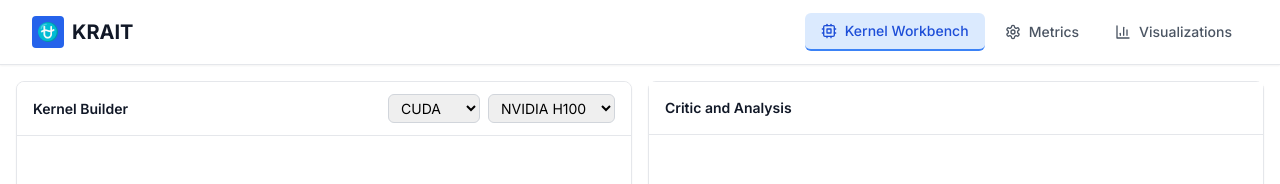
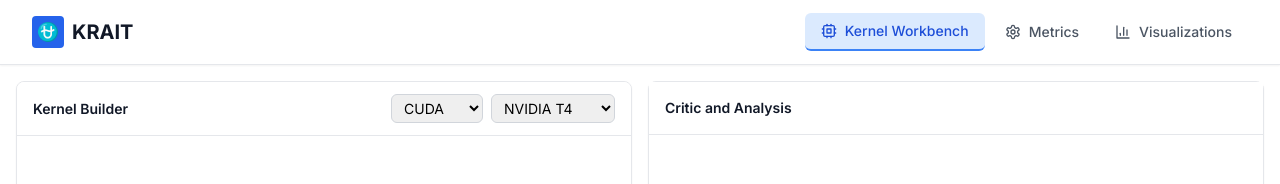
Before and after one commit to kcharvi/KRAIT, a Next.js app in the folder frontend/: page / in a window 1280 px wide. Shown: the top 184 px of the page. Built offline with nearby package versions, Linux system fonts and the light colour scheme.

Commit message:
Update KernelWorkbench.tsx

```diff
--- a/frontend/components/KernelWorkbench.tsx
+++ b/frontend/components/KernelWorkbench.tsx
@@ -7,7 +7,34 @@ import CriticPanel from "./CriticPanel";
 
 export default function KernelWorkbench() {
     const [backend, setBackend] = useState("CUDA");
-    const [hardware, setHardware] = useState("NVIDIA H100");
+    const [hardware, setHardware] = useState("NVIDIA T4");
+
+    // Define which backends support compilation and execution
+    const supportsCompilation = backend === "CUDA";
+    const supportsExecution = backend === "CUDA";
+
+    // Define supported hardware for each backend
+    const getSupportedHardware = (backend: string) => {
+        switch (backend) {
+            case "CUDA":
+                return ["NVIDIA T4", "CPU"];
+            case "Triton":
+            case "OpenCL":
+                return ["NVIDIA T4", "CPU"]; // Same options but compilation blocked
+            default:
+                return ["NVIDIA T4", "CPU"];
+        }
+    };
+
+    const supportedHardware = getSupportedHardware(backend);
+
+    // Auto-switch hardware when backend changes if current hardware is not supported
+    useEffect(() => {
+        if (!supportedHardware.includes(hardware)) {
+            setHardware(supportedHardware[0]);
+        }
+    }, [backend, supportedHardware, hardware]);
+
     const [attempts, setAttempts] = useState(1);
     const [prompt, setPrompt] = useState("");
     const [selectedProblem, setSelectedProblem] = useState<string>("");
@@ -328,10 +355,13 @@ export default function KernelWorkbench() {
                                     setIsCompiling(false);
                                 }}
                             >
-                                <option>NVIDIA A100</option>
-                                <option>NVIDIA H100</option>
-                                <option>AMD MI300X</option>
-                                <option>CPU</option>
+                                {supportedHardware.map((hw) => (
+                                    <option key={hw} value={hw}>
+                                        {hw}
+                                    </option>
+                                ))}
+                                <option disabled>NVIDIA H100</option>
+                                <option disabled>AMD</option>
                             </select>
                         </div>
                     </div>
@@ -378,18 +408,30 @@ export default function KernelWorkbench() {
                                     <button
                                         onClick={handleCompile}
                                         disabled={
-                                            !generatedCode.trim() || isCompiling || isGenerating
+                                            !generatedCode.trim() ||
+                                            isCompiling ||
+                                            isGenerating ||
+                                            !supportsCompilation
                                         }
                                         className={`px-2 py-1 text-xs rounded text-white ${
-                                            compilationStatus === "success"
+                                            !supportsCompilation
+                                                ? "bg-gray-400 cursor-not-allowed"
+                                                : compilationStatus === "success"
                                                 ? "bg-green-500 hover:bg-green-600"
                                                 : compilationStatus === "error" &&
                                                   compilationAttempts >= maxCompilationAttempts
                                                 ? "bg-red-500 hover:bg-red-600"
                                                 : "bg-blue-500 hover:bg-blue-600"
                                         } disabled:bg-gray-400 disabled:cursor-not-allowed`}
+                                        title={
+                                            !supportsCompilation
+                                                ? "Currently unavailable for this backend"
+                                                : ""
+                                        }
                                     >
-                                        {compilationStatus === "success"
+                                        {!supportsCompilation
+                                            ? "🚫 Blocked"
+                                            : compilationStatus === "success"
                                             ? "✅ Compiled"
                                             : compilationStatus === "error" &&
                                               compilationAttempts >= maxCompilationAttempts
@@ -418,6 +460,25 @@ export default function KernelWorkbench() {
                                     </pre>
                                 </div>
                             </div>
+                            {!supportsCompilation && (
+                                <div className="mt-2 p-3 bg-yellow-50 border border-yellow-200 rounded-lg">
+                                    <div className="flex items-start">
+                                        <div className="flex-shrink-0">
+                                            <div className="w-4 h-4 text-yellow-500">⚠️</div>
+                                        </div>
+                                        <div className="ml-3">
+                                            <h4 className="text-sm font-medium text-yellow-800">
+                                                Compilation Currently Unavailable
+                                            </h4>
+                                            <div className="mt-1 text-sm text-yellow-700">
+                                                {backend} backend does not support compilation and
+                                                execution yet. You can still generate kernel code
+                                                using the Generate button.
+                                            </div>
+                                        </div>
+                                    </div>
+                                </div>
+                            )}
                             {compilationError && (
                                 <div className="mt-2 p-3 bg-red-50 border border-red-200 rounded-lg">
                                     <div className="flex items-start">
```
